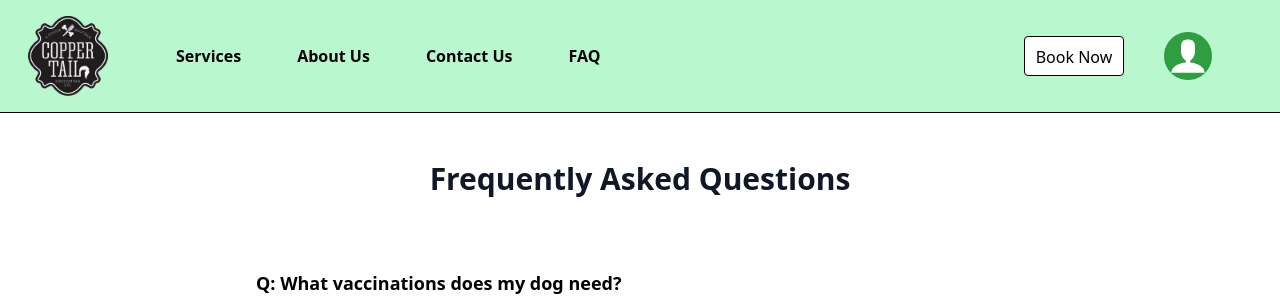
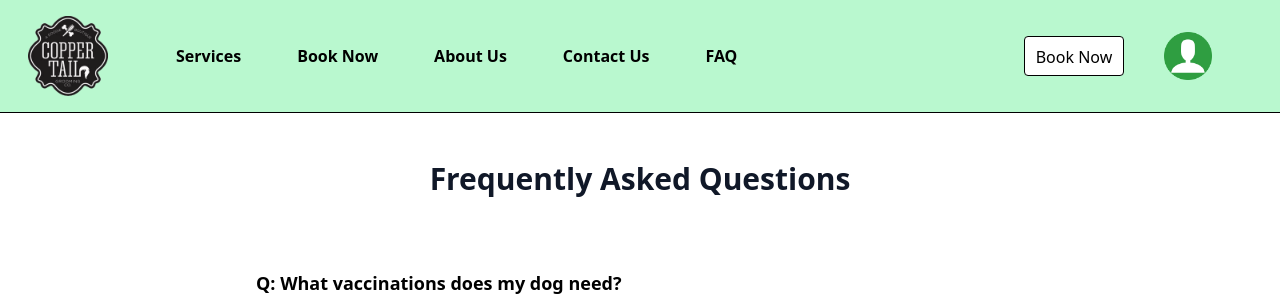
Before and after one commit to alexb544/team2-coppertail-website, a Django app: page /faq/ in a window 1280 px wide. Shown: the top 300 px of the page. Run offline with Django 5.2, Linux system fonts and the light colour scheme.

Commit message:
Added home features

```diff
--- a/accounts/templates/accounts/base.html
+++ b/accounts/templates/accounts/base.html
@@ -17,6 +17,7 @@
 				</a>
 				<ul class="flex justify-around text-black font-bold sm:flex-wrap sm:pr-2 md:pr-6 lg:pr-10 xl:pr-14">
 					<li class="xs:px-2 sm:px-3 md:px-3 lg:px-5 xl:px-7"> <a class="hover:text-orange-600" id="services" href="{% url 'accounts:services' %}" style="font-size: 30;">Services</a> </li>
+					<li class="xs:px-2 sm:px-3 md:px-3 lg:px-5 xl:px-7"> <a class="hover:text-orange-600" id="appointment" href="{% url 'booking:booking_create' %}">Book Now</a> </li>
 					<li class="xs:px-2 sm:px-3 md:px-3 lg:px-5 xl:px-7"> <a class="hover:text-orange-600" id="about" href="{% url 'accounts:about' %}">About Us</a> </li>
 					<li class="xs:px-2 sm:px-3 md:px-3 lg:px-5 xl:px-7"> <a class="hover:text-orange-600" id="contact" href="{% url 'accounts:contact' %}">Contact Us</a> </li>
 					<li class="xs:px-2 sm:px-3 md:px-3 lg:px-5 xl:px-7"> <a class="hover:text-orange-600" id="faq" href="{% url 'accounts:faq' %}">FAQ</a> </li>
```
